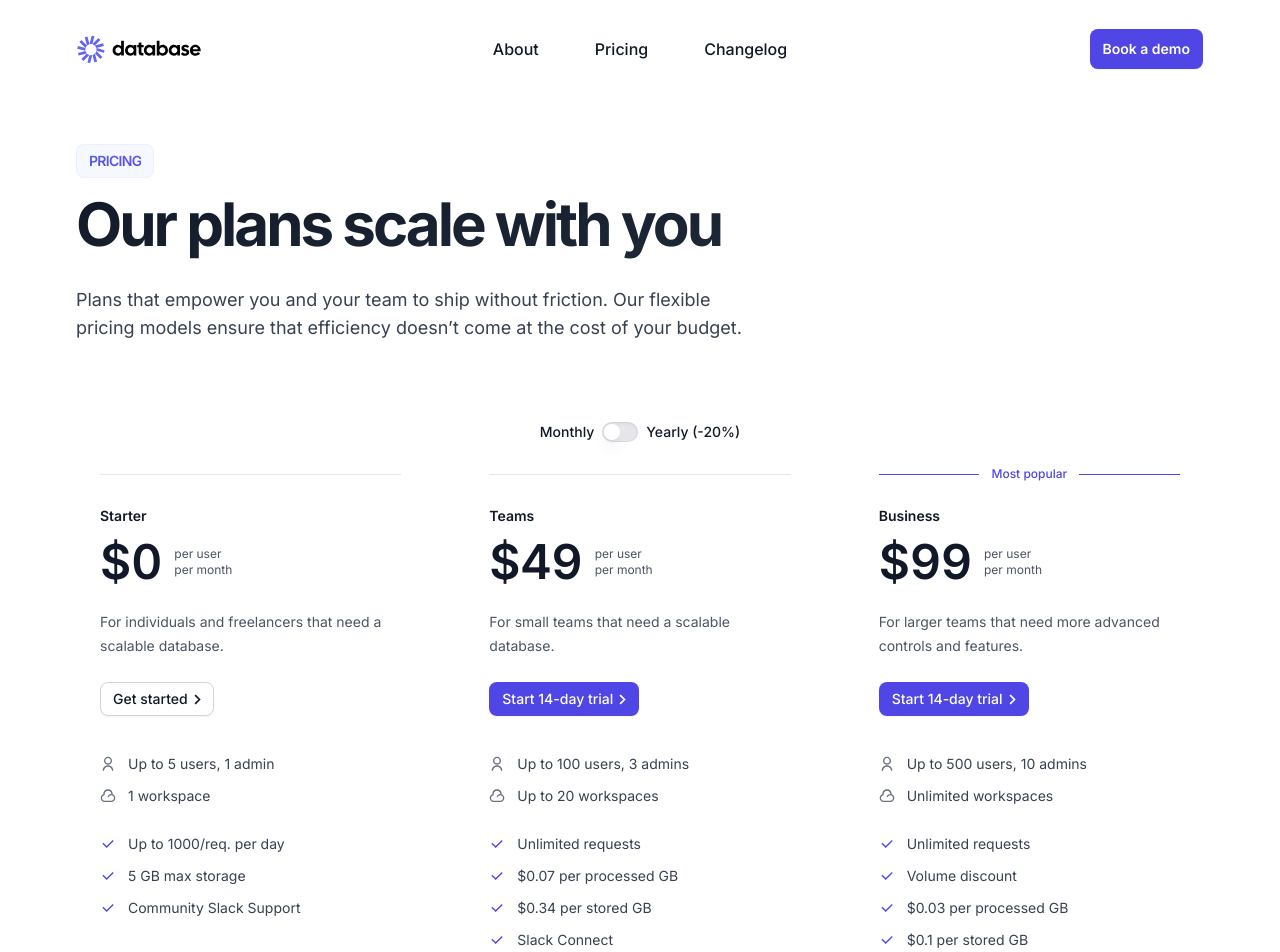
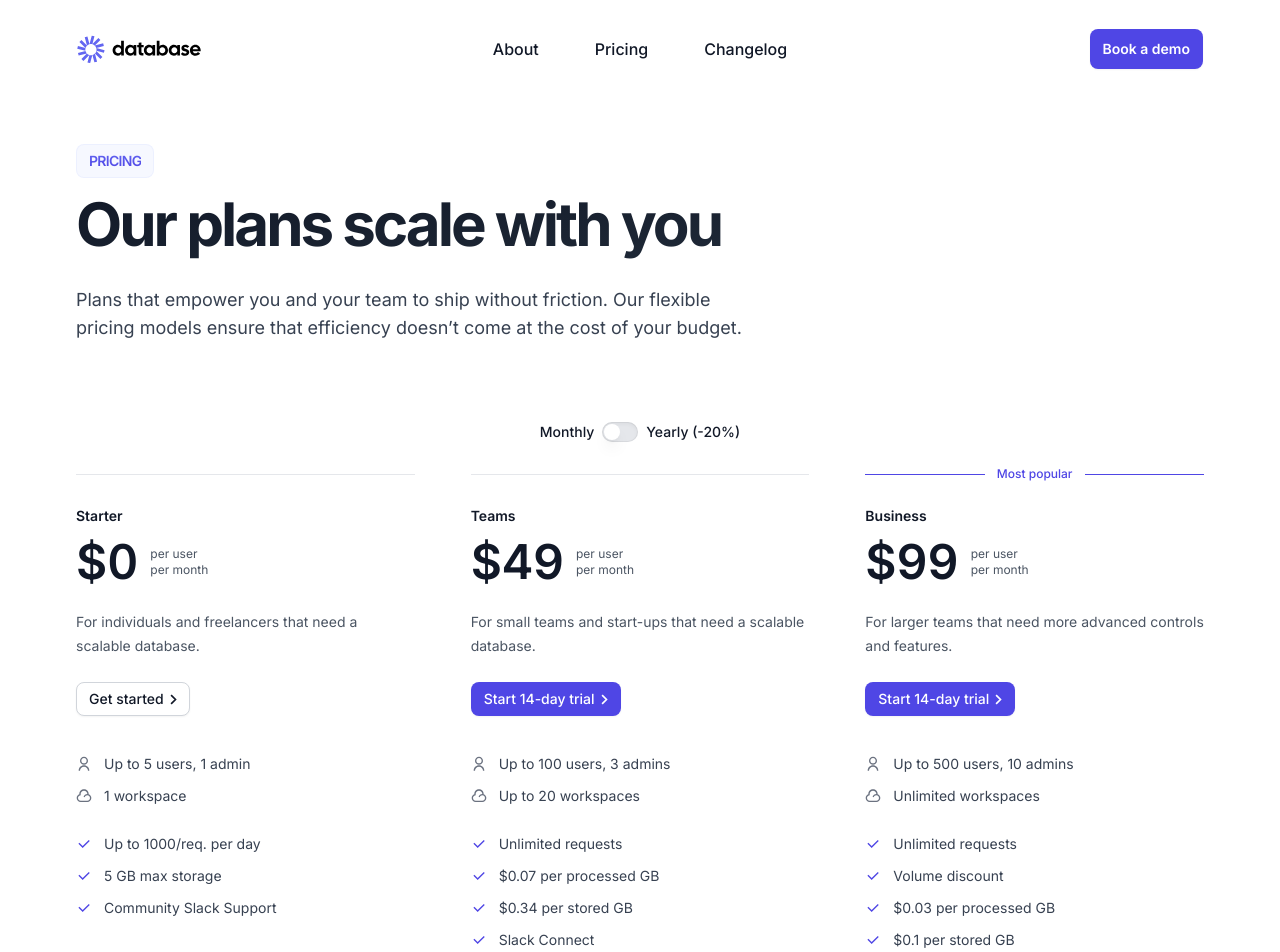
Before and after one commit to tremorlabs/template-database, a Next.js app: page /pricing in a window 1280 px wide. Shown: the top 952 px of the page. Built offline with nearby package versions, Linux system fonts and the light colour scheme.

Commit message:
refactor: navbar, pricing table

```diff
--- a/src/app/pricing/page.tsx
+++ b/src/app/pricing/page.tsx
@@ -57,7 +57,7 @@ const plans: Plan[] = [
   {
     name: "Teams",
     price: { monthly: "$49", annually: "$39" },
-    description: "For small teams that need a scalable database.",
+    description: "For small teams and start-ups that need a scalable database.",
     capacity: ["Up to 100 users, 3 admins", "Up to 20 workspaces"],
     features: [
       "Unlimited requests",
@@ -267,9 +267,9 @@ export default function Pricing() {
             Yearly (-20%)
           </Label>
         </div>
-        <div className="grid grid-cols-1 gap-10 md:grid-cols-2 lg:grid-cols-3">
+        <div className="grid grid-cols-1 gap-y-8 gap-x-14 lg:grid-cols-3">
           {plans.map((plan, planIdx) => (
-            <div key={planIdx} className="p-2 sm:p-6">
+            <div key={planIdx} className="mt-6">
               {plan.isRecommended ? (
                 <div className="flex h-4 items-center">
                   <div className="relative w-full">
@@ -291,6 +291,7 @@ export default function Pricing() {
                   <div className="h-px w-full bg-gray-200 dark:bg-gray-800" />
                 </div>
               )}
+              <div className="mx-auto max-w-md">
                 <h2 className="mt-6 text-sm font-semibold text-gray-900 dark:text-gray-50">
                   {plan.name}
                 </h2>
@@ -306,13 +307,11 @@ export default function Pricing() {
                     per user <br /> per month
                   </div>
                 </div>
-              <div className="flex flex-col justify-between">
+                <div className="mt-6 flex flex-col justify-between">
                   {/* @CHRIS: fix edge case */}
-                <div className="flex grow flex-col">
-                  <p className="mt-6 text-sm leading-6 text-gray-600 dark:text-gray-400">
+                  <p className="text-sm leading-6 text-gray-600 dark:text-gray-400">
                     {plan.description}
                   </p>
-                </div>
                   <div className="mt-6">
                     {plan.isStarter ? (
                       <Button variant="secondary" asChild className="group">
@@ -374,6 +373,7 @@ export default function Pricing() {
                   ))}
                 </ul>
               </div>
+            </div>
           ))}
         </div>
       </section>
@@ -389,10 +389,10 @@ export default function Pricing() {
       {/* plan details (xs-lg)*/}
       <section
         id="pricing-details"
-        className="mx-auto mt-20"
+        className="mt-20 sm:mt-36"
         aria-labelledby="pricing-details"
       >
-        <div className="space-y-8 sm:mt-36 sm:max-w-md lg:hidden">
+        <div className="space-y-8 mx-auto sm:max-w-md lg:hidden">
           {plans.map((plan) => (
             <div key={plan.name}>
               <div className="rounded-xl bg-gray-400/5 p-6 ring-1 ring-inset ring-gray-200 dark:ring-gray-800">
--- a/src/components/ui/Navbar.tsx
+++ b/src/components/ui/Navbar.tsx
@@ -31,7 +31,7 @@ export function Navigation() {
     <header
       className={cx(
         "fixed inset-x-3 top-4 z-50 mx-auto flex max-w-6xl transform-gpu animate-slide-down-fade items-center justify-center overflow-hidden rounded-xl border border-transparent px-3 py-3 transition-all duration-500 ease-[cubic-bezier(0.16,1,0.3,1.03)] will-change-transform",
-        open === true && "h-56", // @SEV: where does h-56 come into play?
+        open === true && "h-fit",
         scrolled || open === true
           ? "backdrop-blur-nav max-w-3xl border-gray-100 bg-white/80 shadow-xl shadow-black/5 dark:border-white/15 dark:bg-black/70"
           : "bg-white/0 dark:bg-gray-950/0",
@@ -43,7 +43,7 @@ export function Navigation() {
             <span className="sr-only">Company logo</span>
             <DatabaseLogo className="w-28 md:w-32" />
           </Link>
-          <nav className="absolute hidden md:left-1/2 md:top-1/2 md:block md:-translate-x-1/2 md:-translate-y-1/2 md:transform">
+          <nav className="md:absolute hidden md:left-1/2 md:top-1/2 md:block md:-translate-x-1/2 md:-translate-y-1/2 md:transform">
             <div className="flex items-center gap-10 font-medium">
               <Link
                 className="px-2 py-1 text-gray-900 dark:text-gray-50"
@@ -81,12 +81,12 @@ export function Navigation() {
             </Button>
           </div>
         </div>
+        {/* @SEV: will-change-transformation does not work */}
         <nav
           className={cx(
             "my-6 flex text-lg ease-in-out will-change-transform md:hidden",
             open ? "" : "hidden",
           )}
-        // @SEV: little layout shift if button is clicked + animation does not work anymore
         >
           <ul className="space-y-4 font-medium">
             <li onClick={() => setOpen(false)}>
```
Lines whose indentation alone changed are shown as unchanged.
